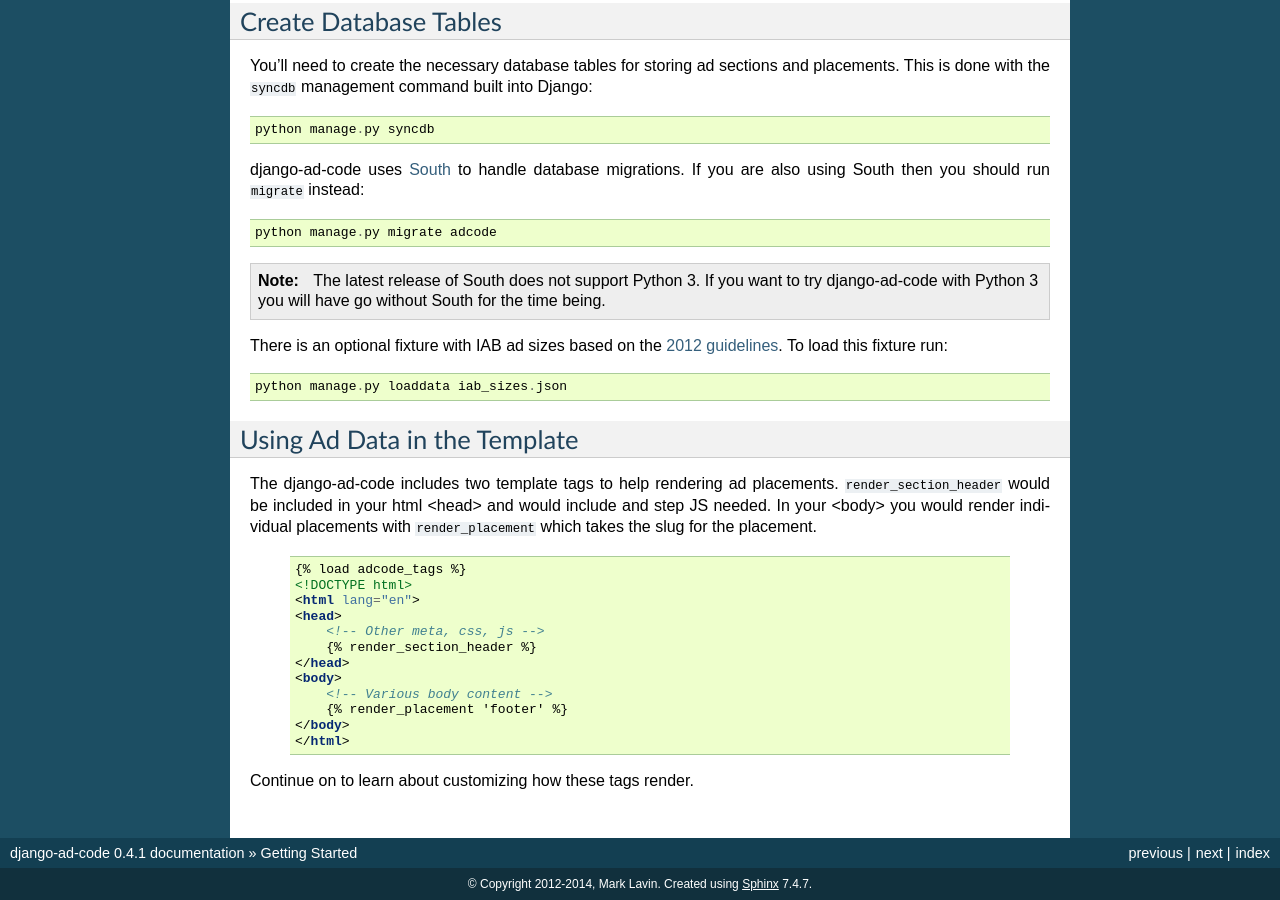
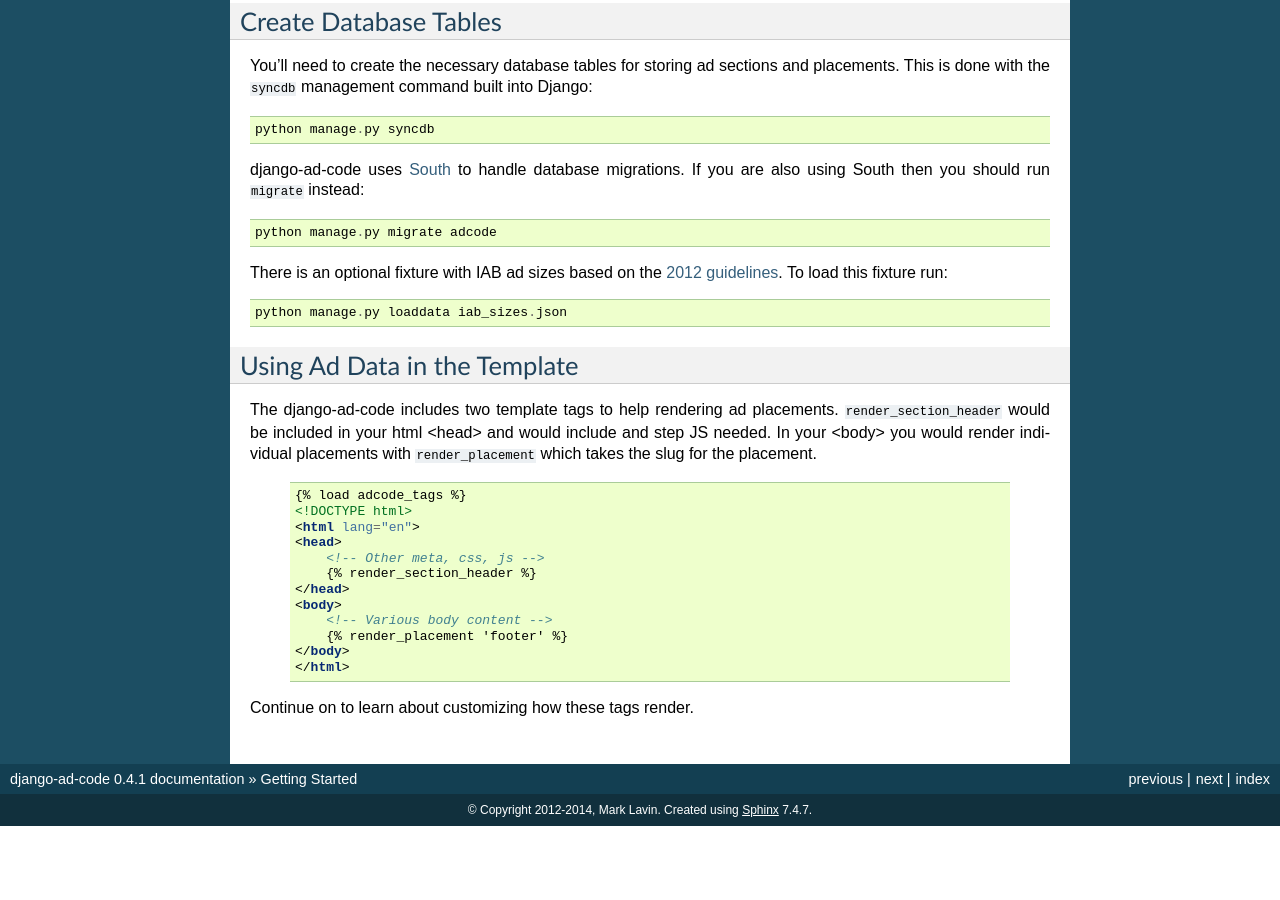
Before and after one commit to mlavin/django-ad-code, a Sphinx documentation site: the page built from docs/quick-start.rst, in a window 1280 px wide and 900 px high, scrolled down 671 px. Built offline with Sphinx 7.4.7, drawn with Linux system fonts in a browser that asks for light colours; after the commit the page ends 1497 px from its top, so only the background shows below that.

Commit message:
Remove out dated reference in the docs.

```diff
--- a/README.rst
+++ b/README.rst
@@ -16,9 +16,8 @@ to help you manage the ad tags needed to use an ad network.
 Installation
 --------------------------------------
 
-django-ad-code requires Django >= 1.3 and Python >= 2.6. Starting with version
-0.4 there is experimental support for Python >= 3.2. Using Python 3 requires
-using the lastest Django in-development version 1.5dev.
+django-ad-code requires Django >= 1.4.2 and Python >= 2.6. Starting with version
+0.4 there is support for Python >= 3.2. Using Python 3 requires using Django >= 1.5.
 
 To install from PyPi::
 
--- a/docs/quick-start.rst
+++ b/docs/quick-start.rst
@@ -55,11 +55,6 @@ If you are also using South then you should run ``migrate`` instead::
 
     python manage.py migrate adcode
 
-.. note::
-
-    The latest release of South does not support Python 3. If you want to try
-    django-ad-code with Python 3 you will have go without South for the time being.
-
 There is an optional fixture with IAB ad sizes based on the
 `2012 guidelines <http://www.iab.net/guidelines/508676/508767/displayguidelines>`_. To
 load this fixture run::
```
